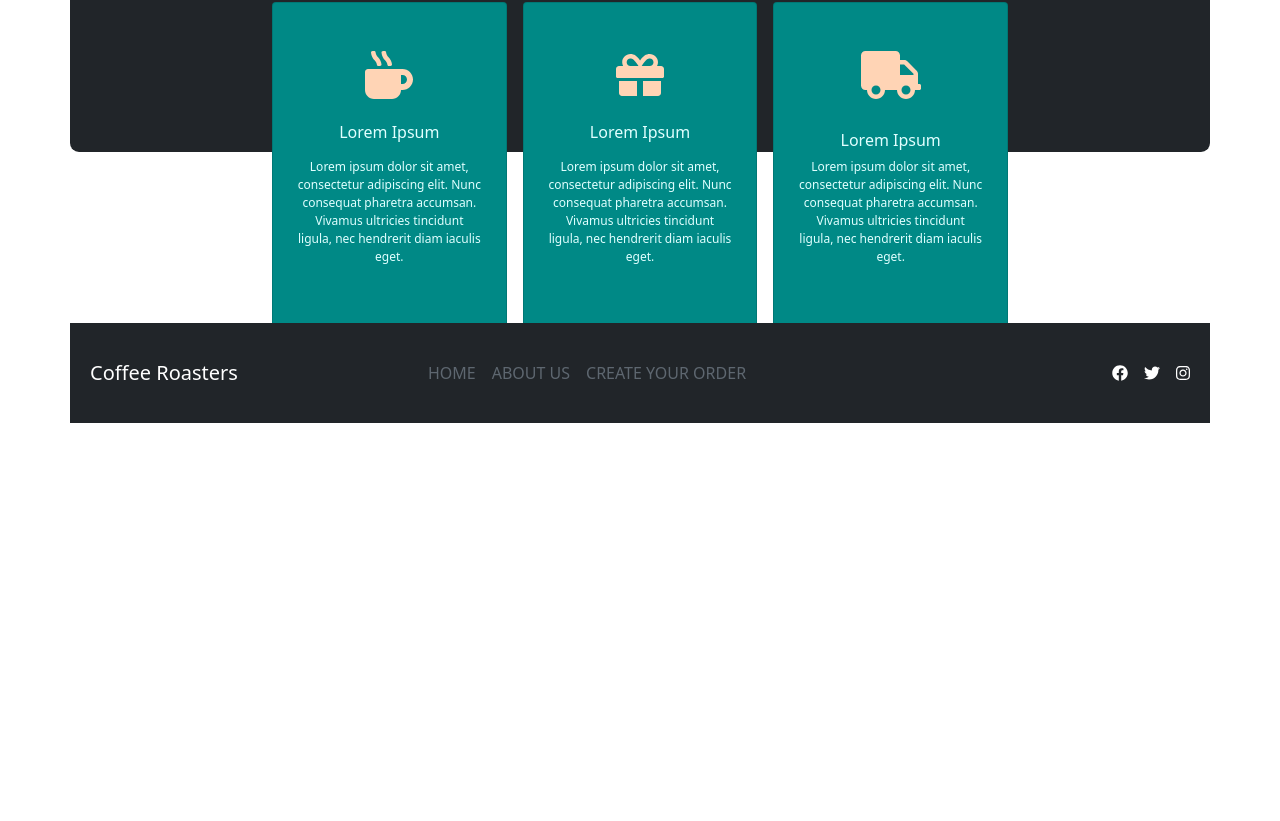
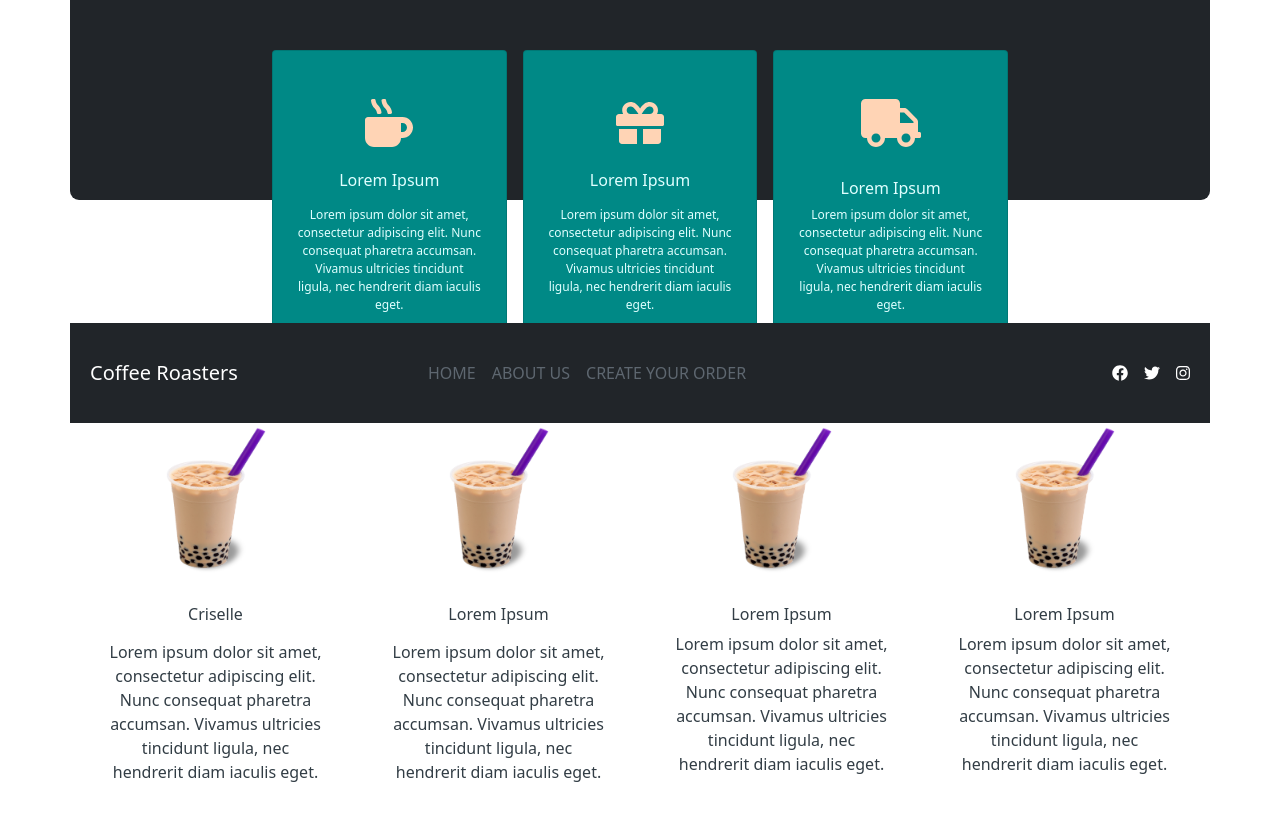
Before and after one commit to crisellevaldez/tftgreens, a React (Create React App) app: page / in a window 1280 px wide. Shown: the part 361-1182 px from the top of the page. Before the commit the page ends 800 px from the top, so only its background shows below. Built offline with nearby package versions, Linux system fonts and the light colour scheme.

Commit message:
Added Section-1

```diff
--- a/src/App.js
+++ b/src/App.js
@@ -15,8 +15,8 @@ function App() {
     <div className="App">
       <Header />
       <Article />
+      <Cards />
       <Section />
-      <Cards />
       <Footer />
     </div>
   );
--- a/src/Article/article.css
+++ b/src/Article/article.css
@@ -8,7 +8,7 @@ h4 {
     color: #FAFDF8;
 }
 
-p {
+.p-article {
     color: #636568;
 }
 
--- a/src/Article/article.js
+++ b/src/Article/article.js
@@ -8,7 +8,7 @@ function Section() {
                 <Stack gap={2} className="col-md-5 mx-auto">
                     <h4 className="text-center"> Lorem Ipsum </h4>
                     <Stack className="col-md-5 mx-auto">
-                        <p className="text-center"> Lorem Ipsum is simply dummy text of the printing and
+                        <p className="text-center p-article"> Lorem Ipsum is simply dummy text of the printing and
                             typesetting industry. Lorem Ipsum has been the industry's
                             standard dummy text ever since the 1500s, when an unknown
                             printer took a galley of type and scrambled it to make a
--- a/src/Article/cards.css
+++ b/src/Article/cards.css
@@ -2,11 +2,11 @@
     margin-top: -150px;
 }
 
-p, h6{
+.p-cards, .h6-cards{
     color: #E0FFFF;
 }
 
-p{
+.p-cards{
     font-size: 12px;
 }
 
--- a/src/Article/cards.js
+++ b/src/Article/cards.js
@@ -12,24 +12,24 @@ function Cards() {
                         <div className="mx-auto mb-2">
                             <FontAwesomeIcon icon={faMugHot} size="3x" color="#FFD4B5" />
                         </div>
-                        <h6 className="text-center mt-3 mb-3"> Lorem Ipsum </h6>
-                        <p className="text-center"> Lorem ipsum dolor sit amet, consectetur adipiscing elit. Nunc consequat pharetra accumsan. Vivamus ultricies tincidunt ligula, nec hendrerit diam iaculis eget. </p>
+                        <h6 className="text-center h6-cards mt-3 mb-3"> Lorem Ipsum </h6>
+                        <p className="text-center p-cards"> Lorem ipsum dolor sit amet, consectetur adipiscing elit. Nunc consequat pharetra accumsan. Vivamus ultricies tincidunt ligula, nec hendrerit diam iaculis eget. </p>
                     </Stack>
 
                     <Stack className="card bg-custom rounded p-4 pt-5 pb-5">
                         <div className="mx-auto mb-2">
                             <FontAwesomeIcon icon={faGift} size="3x" color="#FFD4B5" />
                         </div>
-                        <h6 className="text-center mt-3 mb-3"> Lorem Ipsum </h6>
-                        <p className="text-center"> Lorem ipsum dolor sit amet, consectetur adipiscing elit. Nunc consequat pharetra accumsan. Vivamus ultricies tincidunt ligula, nec hendrerit diam iaculis eget. </p>
+                        <h6 className="text-center h6-cards mt-3 mb-3"> Lorem Ipsum </h6>
+                        <p className="text-center p-cards"> Lorem ipsum dolor sit amet, consectetur adipiscing elit. Nunc consequat pharetra accumsan. Vivamus ultricies tincidunt ligula, nec hendrerit diam iaculis eget. </p>
                     </Stack>
 
                     <Stack className="card bg-custom rounded p-4 pt-5 pb-5">
                         <div className="mx-auto mb-3">
                             <FontAwesomeIcon icon={faTruck} size="3x" color="#FFD4B5" />
                         </div>
-                        <h6 className="text-center mt-3 mb-2"> Lorem Ipsum </h6>
-                        <p className="text-center"> Lorem ipsum dolor sit amet, consectetur adipiscing elit. Nunc consequat pharetra accumsan. Vivamus ultricies tincidunt ligula, nec hendrerit diam iaculis eget. </p>
+                        <h6 className="text-center h6-cards mt-3 mb-2"> Lorem Ipsum </h6>
+                        <p className="text-center p-cards"> Lorem ipsum dolor sit amet, consectetur adipiscing elit. Nunc consequat pharetra accumsan. Vivamus ultricies tincidunt ligula, nec hendrerit diam iaculis eget. </p>
                     </Stack>
                 </Stack>
             </Row>
--- a/src/Section/section.css
+++ b/src/Section/section.css
@@ -0,0 +1,3 @@
+.p-section, .h6-section {
+    color: #323D45;
+}
--- a/src/Section/section.js
+++ b/src/Section/section.js
@@ -1,10 +1,45 @@
 import { Stack, Container, Row } from 'react-bootstrap';
 import './section.css';
+import logo from '../imgs/milk-tea.png';
 
 function Section() {
     return (
         <Container>
+            <Row>
+                <Stack direction="horizontal" gap={3} className="col-md-12 mx-auto">
+                    <Stack className="rounded p-4 pt-5">
+                        <div className="mx-auto mb-3">
+                            <img src={logo} alt="Logo" width="100" />
+                        </div>
+                        <h6 className="text-center h6-section mt-3 mb-3"> Criselle </h6>
+                        <p className="text-center p-section"> Lorem ipsum dolor sit amet, consectetur adipiscing elit. Nunc consequat pharetra accumsan. Vivamus ultricies tincidunt ligula, nec hendrerit diam iaculis eget. </p>
+                    </Stack>
 
+                    <Stack className="rounded p-4 pt-5 pb-5">
+                        <div className="mx-auto mb-3">
+                            <img src={logo} alt="Logo" width="100" />
+                        </div>
+                        <h6 className="text-center h6-section mt-3 mb-3"> Lorem Ipsum </h6>
+                        <p className="text-center p-section"> Lorem ipsum dolor sit amet, consectetur adipiscing elit. Nunc consequat pharetra accumsan. Vivamus ultricies tincidunt ligula, nec hendrerit diam iaculis eget. </p>
+                    </Stack>
+
+                    <Stack className="rounded p-4 pt-5 pb-5">
+                        <div className="mx-auto mb-3">
+                            <img src={logo} alt="Logo" width="100" />
+                        </div>
+                        <h6 className="text-center h6-section mt-3 mb-2"> Lorem Ipsum </h6>
+                        <p className="text-center p-section"> Lorem ipsum dolor sit amet, consectetur adipiscing elit. Nunc consequat pharetra accumsan. Vivamus ultricies tincidunt ligula, nec hendrerit diam iaculis eget. </p>
+                    </Stack>
+
+                    <Stack className="rounded p-4 pt-5 pb-5">
+                        <div className="mx-auto mb-3">
+                            <img src={logo} alt="Logo" width="100" />
+                        </div>
+                        <h6 className="text-center h6-section mt-3 mb-2"> Lorem Ipsum </h6>
+                        <p className="text-center p-section"> Lorem ipsum dolor sit amet, consectetur adipiscing elit. Nunc consequat pharetra accumsan. Vivamus ultricies tincidunt ligula, nec hendrerit diam iaculis eget. </p>
+                    </Stack>
+                </Stack>
+            </Row>
         </Container>
     )
 }
```
Also changed, not shown: src/imgs/milk-tea.png (added).
